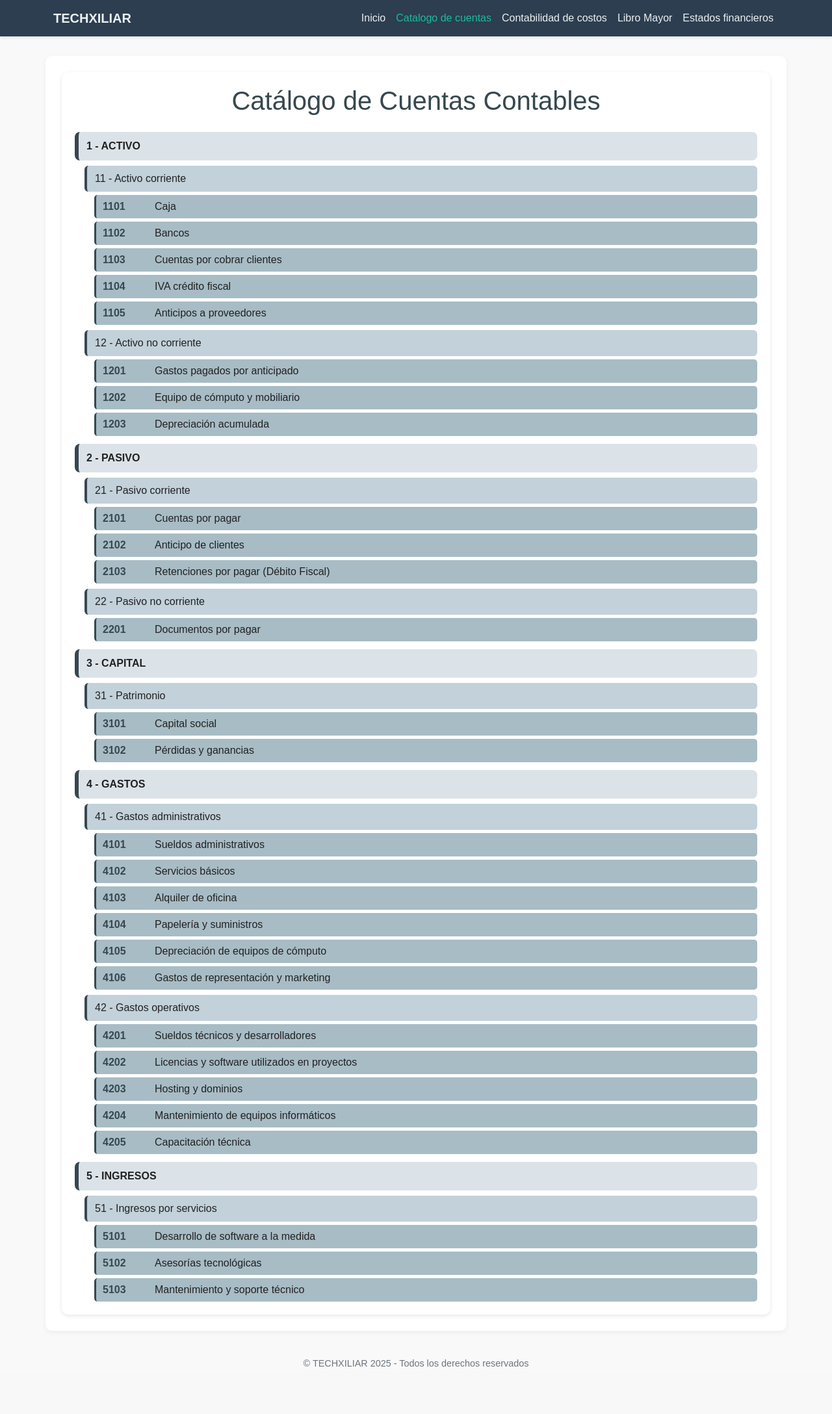
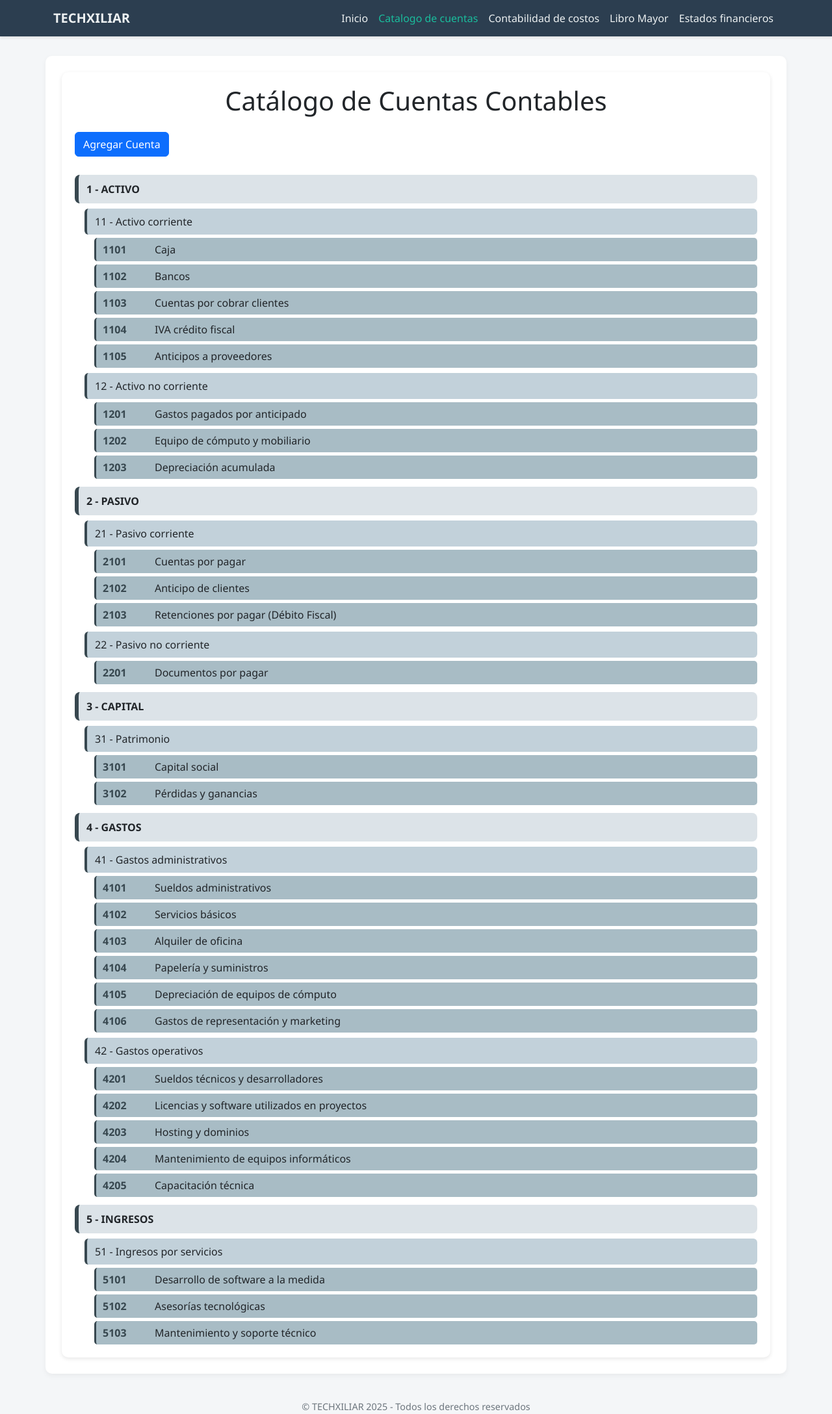
Before and after one commit to ChrisPleitez4/Proyecto-SIC-2025, a Django app: page /cuentas/ in a window 1280 px wide. Shown: the whole page at 65% size. Before the commit the page ends 2103 px from the top, so only its background shows below. Run offline with Django 5.2, Linux system fonts and the light colour scheme; data comes from the database, SQL or seed files in the repository.

Commit message:
Agregar cuentas funcionando
Algunas validaciones simples han sido implementadas

```diff
--- /dev/null
+++ b/SIC_2025/cuentas/forms.py
@@ -0,0 +1,66 @@
+from django import forms
+from .models import Cuenta, SubTipoCuenta
+import re
+
+
+class CuentaForm(forms.ModelForm):
+    codCuenta = forms.CharField(
+        max_length=10,
+        label="Código de Cuenta",
+        error_messages={
+            'required': 'El código de cuenta es obligatorio.',
+        }
+    )
+    nombreCuenta = forms.CharField(
+        max_length=20,  # Limite de 20 caracteres
+        label="Nombre de la Cuenta",
+        error_messages={
+            'required': 'El nombre de la cuenta es obligatorio.',
+            'max_length': 'El nombre de la cuenta no puede superar los 20 caracteres.',
+        }
+    )
+    subTipoCuenta = forms.ModelChoiceField(
+        queryset=SubTipoCuenta.objects.all(),
+        label="Subtipo de Cuenta",
+        empty_label="Seleccione un subtipo",
+        error_messages={
+            'required': 'Debe seleccionar un subtipo de cuenta.',
+        }
+    )
+
+    class Meta:
+        model = Cuenta
+        fields = ['codCuenta', 'nombreCuenta', 'subTipoCuenta']
+
+    def clean_codCuenta(self):
+        cod = self.cleaned_data.get('codCuenta')
+
+        if not cod.isdigit():
+            raise forms.ValidationError("El código de cuenta debe contener solo números.")
+        if len(cod) > 4:
+            raise forms.ValidationError("El código de cuenta no puede tener más de 4 digitos numericos.")
+        if cod and Cuenta.objects.filter(codCuenta=cod).exists():
+            raise forms.ValidationError("Ya existe una cuenta con este código.")
+        return cod
+
+    def clean_nombreCuenta(self):
+        nombre = self.cleaned_data.get('nombreCuenta')
+        if any(char.isdigit() for char in nombre):
+            raise forms.ValidationError("El nombre de la cuenta no puede contener números.")
+        if len(nombre) > 20:
+            raise forms.ValidationError("El nombre de la cuenta no puede tener más de 20 caracteres.")
+        return nombre
+
+    def clean(self):
+        cleaned_data = super().clean()
+        cod = cleaned_data.get('codCuenta')
+        subtipo = cleaned_data.get('subTipoCuenta')
+
+        # Validación: el código debe empezar con el código del subtipo
+        if cod and subtipo:
+            cod_subtipo = str(subtipo.codSubTipoCuenta)
+            if not cod.startswith(cod_subtipo):
+                self.add_error(
+                    'codCuenta',
+                    f"El código de cuenta NO corresponde al subtipo de cuenta ({cod_subtipo})."
+                )
--- a/SIC_2025/cuentas/templates/cuentas/lista_cuentas.html
+++ b/SIC_2025/cuentas/templates/cuentas/lista_cuentas.html
@@ -4,22 +4,12 @@
 
 {% block content %}
 <style>
-    body {
-      background-color: #f9f9f9;
-      font-family: Arial, sans-serif;
-      color: #212121;
-    }
-    h1 {
-      color: #37474f;
-    }
-
 .catalogo-container {
   background-color: #ffffff;
   padding: 20px;
   border-radius: 10px;
   box-shadow: 0 2px 6px rgba(0,0,0,0.1);
 }
-
 .tipo {
   font-weight: bold;
   background-color: #dce3e8;
@@ -28,7 +18,6 @@
   margin-top: 12px;
   border-left: 6px solid #37474f;
 }
-
 .subtipo {
   background-color: #c2d1da;
   padding: 8px 12px;
@@ -37,7 +26,6 @@
   margin-top: 8px;
   border-left: 4px solid #37474f;
 }
-
 .cuenta {
   background-color: #a8bcc5;
   padding: 6px 10px;
@@ -48,15 +36,21 @@
   gap: 10px;
   border-left: 3px solid #37474f;
 }
-
 .codigo {
   font-weight: bold;
   color: #37474f;
   min-width: 70px;
 }
 </style>
+
 <div class="catalogo-container">
   <h1 class="text-center mb-4">Catálogo de Cuentas Contables</h1>
+
+  <!-- Botón para abrir el modal -->
+  <button type="button" class="btn btn-primary mb-3" data-bs-toggle="modal" data-bs-target="#modalAgregarCuenta">
+    Agregar Cuenta
+  </button>
+
   {% for tipo in tipos %}
     <div class="tipo">{{ tipo.codTipoCuenta }} - {{ tipo.nombreRubro }}</div>
 
@@ -72,4 +66,54 @@
     {% endfor %}
   {% endfor %}
 </div>
+
+<!-- Modal para agregar nueva cuenta -->
+<div class="modal fade" id="modalAgregarCuenta" tabindex="-1" aria-labelledby="modalLabel" aria-hidden="true">
+  <div class="modal-dialog">
+    <div class="modal-content">
+      <form method="POST" novalidate>
+        {% csrf_token %}
+        <div class="modal-header">
+          <h5 class="modal-title" id="modalLabel">Agregar Cuenta</h5>
+          <button type="button" class="btn-close" data-bs-dismiss="modal" aria-label="Cerrar"></button>
+        </div>
+        <div class="modal-body">
+          {% if form.non_field_errors %}
+            <div class="alert alert-danger">
+              {% for error in form.non_field_errors %}
+                {{ error }}
+              {% endfor %}
+            </div>
+          {% endif %}
+
+          {% for field in form %}
+            <div class="mb-3">
+              {{ field.label_tag }}
+              {{ field }}
+              {% if field.errors %}
+                <div class="text-danger">{{ field.errors|striptags }}</div>
+              {% endif %}
+            </div>
+          {% endfor %}
+        </div>
+        <div class="modal-footer">
+          <button type="button" class="btn btn-secondary" data-bs-dismiss="modal">Cerrar</button>
+          <button type="submit" class="btn btn-primary">Guardar</button>
+        </div>
+      </form>
+    </div>
+  </div>
+</div>
+
+<!-- Abrir modal solo si hay errores -->
+{% if abrir_modal %}
+<script>
+  document.addEventListener("DOMContentLoaded", function() {
+    var modal = new bootstrap.Modal(document.getElementById('modalAgregarCuenta'));
+    modal.show();
+  });
+</script>
+{% endif %}
+
+
 {% endblock %}
--- a/SIC_2025/cuentas/views.py
+++ b/SIC_2025/cuentas/views.py
@@ -1,7 +1,31 @@
-from django.shortcuts import render
-from .models import TipoCuenta, SubTipoCuenta, Cuenta
-# Create your views here.
+from django.shortcuts import render, redirect
+from .models import TipoCuenta
+from .forms import CuentaForm
 
 def lista_cuentas(request):
     tipos = TipoCuenta.objects.prefetch_related('subtipos__cuentas').all()
-    return render(request, 'cuentas/lista_cuentas.html',{'tipos':tipos})
+
+    if request.method == 'POST':
+        form = CuentaForm(request.POST)
+        if form.is_valid():
+            form.save()
+            return redirect('lista_cuentas')
+        else:
+            # Guardar solo los datos, no los errores
+            request.session['form_data'] = request.POST
+            return redirect('lista_cuentas')
+
+    else:
+        if 'form_data' in request.session:
+            form_data = request.session.pop('form_data')
+            form = CuentaForm(form_data)
+            abrir_modal = True
+        else:
+            form = CuentaForm()
+            abrir_modal = False
+
+    return render(request, 'cuentas/lista_cuentas.html', {
+        'tipos': tipos,
+        'form': form,
+        'abrir_modal': abrir_modal
+    })
```
Lines whose indentation alone changed are shown as unchanged.
